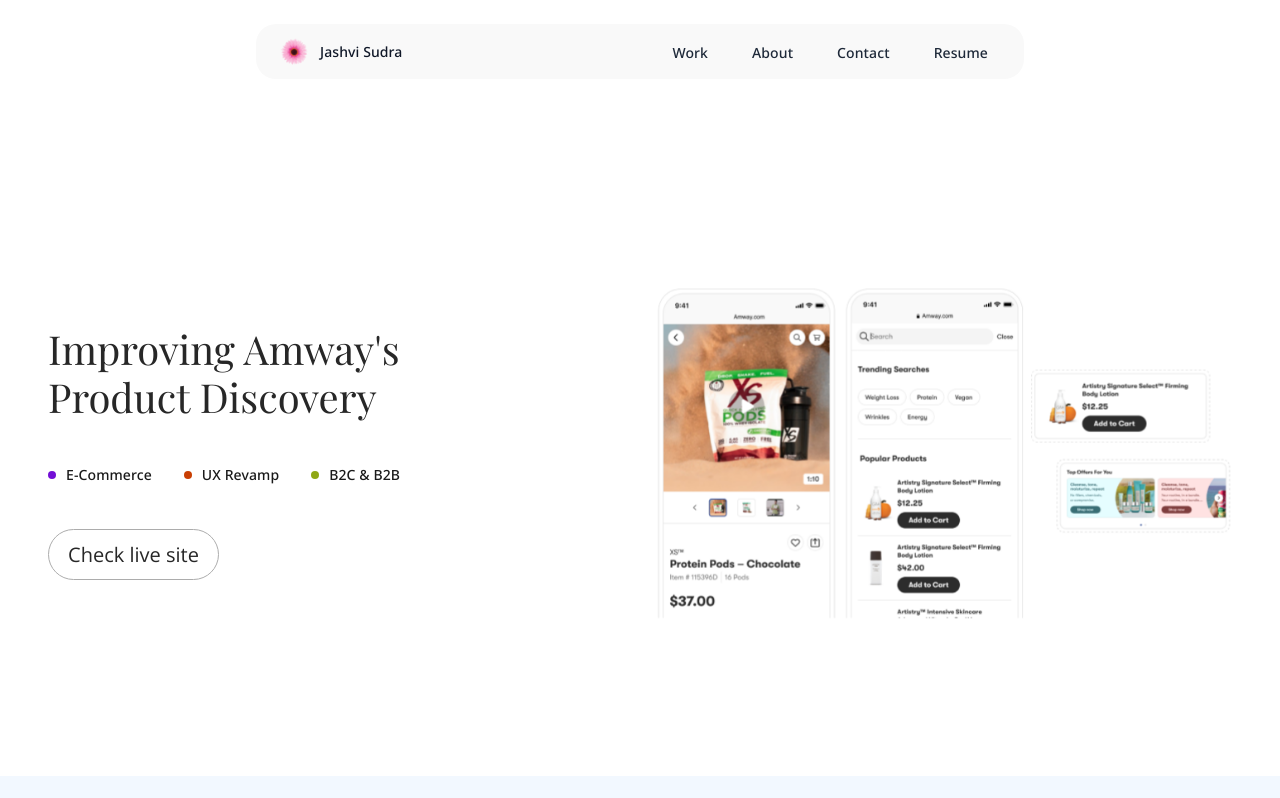
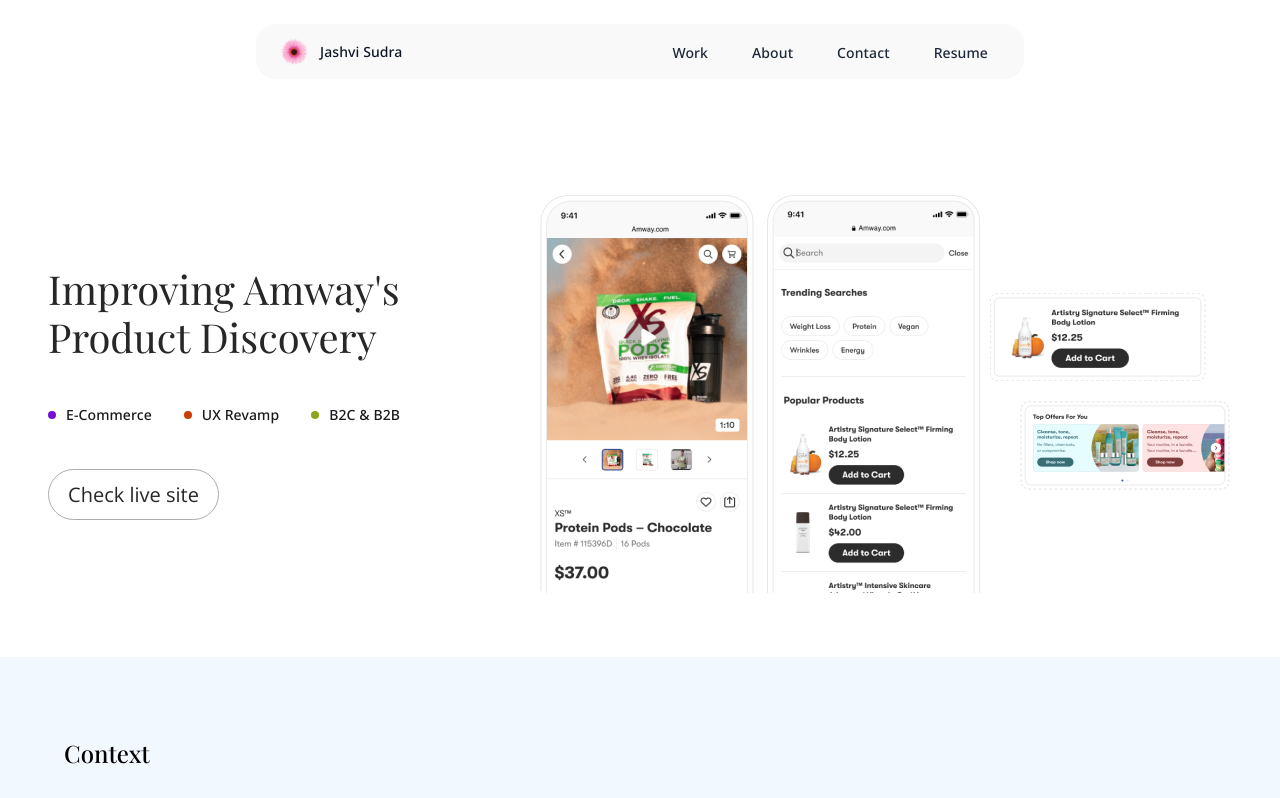
Before and after one commit to chintal31/portfolio, a Next.js app: page /amway in a window 1280 px wide. Shown: the top 798 px of the page. Built offline with nearby package versions, Linux system fonts and the light colour scheme; a web font is replaced by a local one.

Commit message:
fix: image sizes for newsverse and amway

```diff
--- a/src/components/layout/NewsverseCaseStudy.tsx
+++ b/src/components/layout/NewsverseCaseStudy.tsx
@@ -113,14 +113,13 @@
               distance={80}
             >
               <div className="order-1 md:order-2 w-full md:w-auto flex justify-center md:justify-start mb-8 md:mb-0">
-                <div className="w-full max-w-[250px] sm:max-w-[300px] md:max-w-[400px] lg:max-w-[500px] xl:max-w-[600px] flex justify-center">
+                <div className="w-full max-w-lg md:max-w-xl lg:max-w-3xl flex justify-center">
                   <Image
                     src="/images/landing-page/newsverse.png"
                     alt="Newsverse AI Media Intelligence Interface"
-                    width={0}
-                    height={0}
+                    width={800}
+                    height={600}
                     className="w-full h-auto object-contain"
-                    sizes="(max-width: 640px) 250px, (max-width: 768px) 300px, (max-width: 1024px) 400px, (max-width: 1280px) 500px, 600px"
                   />
                 </div>
               </div>
--- a/src/pages/amway.tsx
+++ b/src/pages/amway.tsx
@@ -152,13 +152,13 @@
               distance={80}
             >
               <div className="order-1 md:order-2 w-full md:w-auto flex justify-center md:justify-start mb-8 md:mb-0">
-                <div className="relative w-full h-[clamp(200px,50vh,400px)] sm:w-[clamp(300px,80vw,500px)] sm:h-[clamp(250px,60vh,450px)] md:w-[clamp(400px,50vw,600px)] md:h-[clamp(300px,70vh,500px)] xl:w-[clamp(500px,45vw,700px)] xl:h-[clamp(350px,65vh,550px)]">
+                <div className="w-full max-w-lg md:max-w-xl lg:max-w-3xl">
                   <Image
                     src="/images/amway/amway-hero.png"
                     alt="Amway Hero Image"
-                    fill
-                    className="object-contain"
-                    sizes="(max-width: 640px) 100vw, (max-width: 768px) 80vw, (max-width: 1024px) 50vw, (max-width: 1280px) 45vw, 700px"
+                    width={800}
+                    height={600}
+                    className="w-full h-auto object-cover rounded-lg"
                   />
                 </div>
               </div>
```
